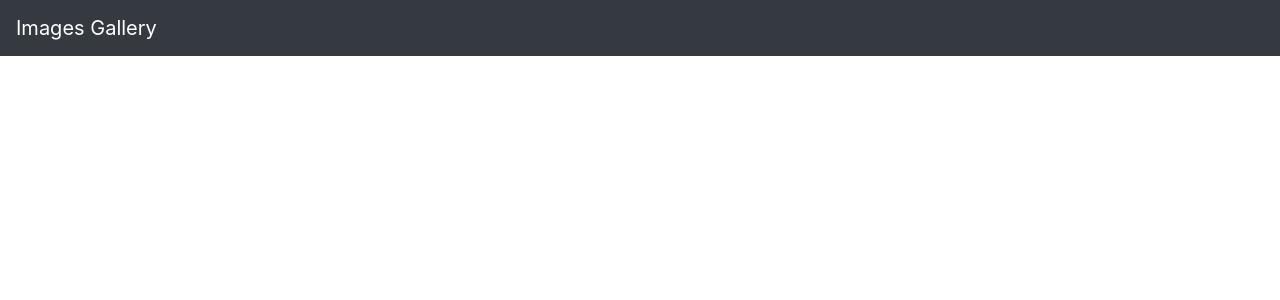
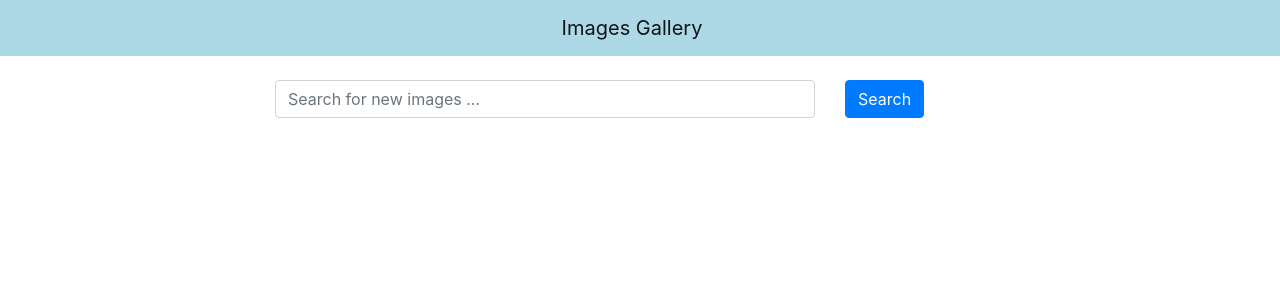
Before and after one commit to finnrea78/React_flask, a React (Create React App) app in the folder image_gallary/my-app/: page / in a window 1280 px wide. Shown: the top 300 px of the page. Built offline with nearby package versions, Linux system fonts and the light colour scheme.

Commit message:
maintain word state

```diff
--- a/image_gallary/my-app/src/App.js
+++ b/image_gallary/my-app/src/App.js
@@ -1,10 +1,24 @@
+import { useState } from 'react';
 import 'bootstrap/dist/css/bootstrap.min.css';
-import Header from './components/header';
+import Header from './components/Header';
+import Search from './components/Search';
+
+
 
 const  App = () => {
+  const [word, setWord] = useState('');
+
+  const handleSearchSubmit = (e) => {
+    e.preventDefault();
+    console.log(word);
+  }
+
+  console.log(word);
+
   return (
     <div className="App">
       <Header title="Images Gallery"/>
+      <Search word={word} setWord = {setWord} handleSubmit={handleSearchSubmit}/>
     </div>
   );
 }
--- /dev/null
+++ b/image_gallary/my-app/src/components/Search.js
@@ -0,0 +1,32 @@
+import React from "react";
+import { Container, Row, Col, Form, Button } from "react-bootstrap";
+
+const Search = ({ word, setWord, handleSubmit }) => {
+  return (
+    <Container className="mt-4">
+      <Row className="justify-content-center">
+        <Col xs={12} md={8}>
+          <Form onSubmit={handleSubmit}>
+            <Row>
+              <Col xs={9}>
+                <Form.Control
+                  placeholder="Search for new images ..."
+                  type="text"
+                  value={word}
+                  onChange={(e) => setWord(e.target.value)}
+                />
+              </Col>
+              <Col>
+                <Button variant="primary" type="submit">
+                  Search
+                </Button>
+              </Col>
+            </Row>
+          </Form>
+        </Col>
+      </Row>
+    </Container>
+  );
+};
+
+export default Search;
--- a/image_gallary/my-app/src/components/header.js
+++ b/image_gallary/my-app/src/components/header.js
@@ -1,21 +1,19 @@
 import React from "react";
-import { Navbar } from 'react-bootstrap';
-// import React from "react";
-// import {Navbar} from 'react-bootstrap';
+import { Container, Navbar } from 'react-bootstrap';
 
-// const Header = () => {
-//   return (
-//     <Navbar bg="light" variant="light">
-//         <NavBar.Brand href="/"> Image Gallary</NavBar.Brand>
-//     </Navbar>
-//   );
-// };
+const navbarStyle = {
+    backgroundColor: 'lightblue',
+    color: 'black',
+    marginBottom: '20px'
+};
 
-// export default Header;
+
 const Header = ({title}) => {
     return (
-        <Navbar bg="dark" variant="dark">
+        <Navbar style={navbarStyle} variant="light">
+            <Container className="justify-content-center">
                 <Navbar.Brand href="/">{title}</Navbar.Brand>
+            </Container>
         </Navbar>
     );
 };
```
